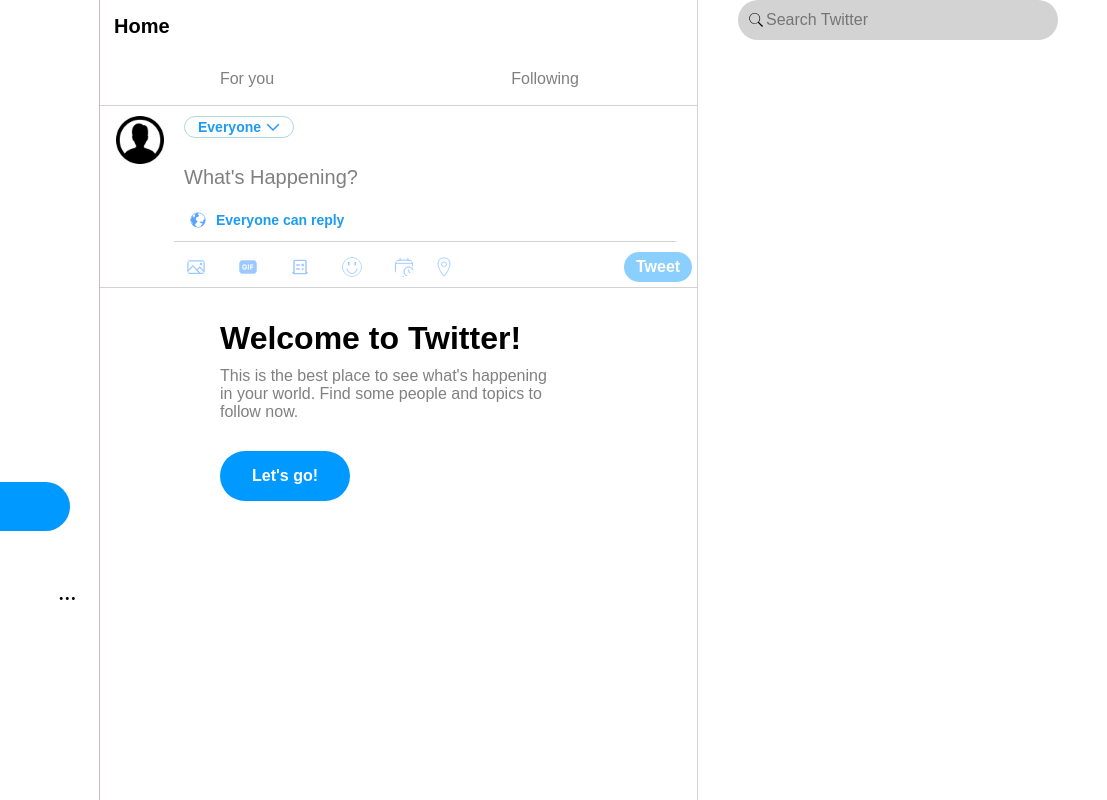
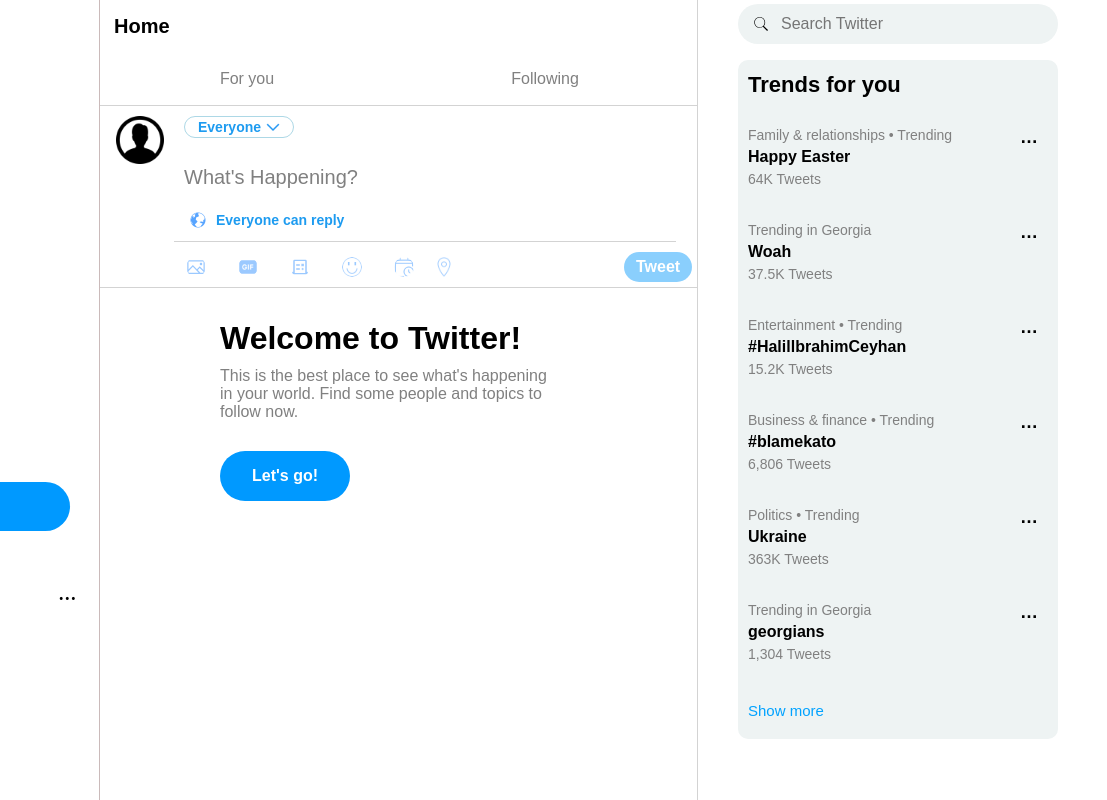
Before and after one commit to dachitsilosani/twittwer, a plain HTML site: page index.html in a window 1280 px wide. Shown: the top 800 px of the page, 173-1280 px from the left. Drawn offline with Linux system fonts and the light colour scheme.

Commit message:
rightsidebar

```diff
--- a/css/rightsidebar.css
+++ b/css/rightsidebar.css
@@ -1,3 +1,7 @@
+.rightsidebar {
+    display: flex;
+    flex-direction: column;
+}
 .searchtwitter {
     width: 300px;
     height: 20px;
@@ -5,19 +9,85 @@
     display: flex;
     align-items: center;
     padding: 10px;
-    background-color: lightgray;
+    background-color: rgb(238, 243, 243);
     border-radius: 20px;
+    margin-top:4px ;
 }
 
 .rightimg {
-width: 16px;
-height: 16px;
+    width: 16px;
+    height: 16px;
+    margin-left: 5px;
 }
 .inputi {
     font-size: 16px;
     font-family: arial;
     font-weight:100;
     border: none;
-    background-color: lightgray;
+    background-color:  rgb(238, 243, 243);
     outline: 0;
+    margin-left: 10px;
 }
+
+
+.trends {
+    margin-left: 40px;
+    margin-top: 16px;
+    background-color: rgb(238, 243, 243);
+    padding-top: 12px;
+    border-radius: 10px;
+}
+
+
+.trends1 span {
+    font-family: arial;
+    font-size: 22px;
+    font-weight: bold;
+
+}
+.trends2 {
+    display: flex;
+    flex-direction: column;
+    margin-top: 20px;
+    padding-top: 4px;
+    padding-bottom: 6px;
+}
+.trends2:hover {
+    cursor: pointer;
+    background-color:rgb(223, 226, 226) ;
+}
+
+.ghia {
+    font-size: 14px;
+    color: gray;
+    display: flex;
+    justify-content: space-between;
+    margin-top: 5px;
+}
+.ghia div {
+    font-weight: bold;
+    color: black;
+    font-size: 18px;
+    padding-right:20px ;
+}
+.muqi {
+    font-weight: bold;
+    font-size: 16px;
+
+}
+.show {
+    padding-top: 10px;
+    margin-top: 24px;
+    padding-bottom: 20px;
+    border-bottom-left-radius:10px ;
+    border-bottom-right-radius: 10px;
+}
+.show span {
+    font-family: arial;
+    font-size: 15px;
+    color: rgb(0, 162, 255);
+}
+.show:hover {
+    cursor: pointer;
+    background-color:rgb(223, 226, 226) ;
+}
--- a/index.html
+++ b/index.html
@@ -136,9 +136,59 @@
     <!--rightsidebar-->
 
 
-    <div class="searchtwitter">
-        <img class="rightimg" src="css/fotoebi/search.svg" alt="">
-        <input class="inputi" type="text" placeholder="Search Twitter">
+    <div class="rightsidebar">
+        <div class="searchtwitter">
+            <img class="rightimg" src="css/fotoebi/search.svg" alt="">
+            <input class="inputi" type="text" placeholder="Search Twitter">
+        </div>
+        <div class="trends">
+            <div class="trends1">
+                <span>Trends for you</span>
+            </div>
+            <div class="trends2">
+                <span class="ghia">Family & relationships &#x2022 Trending <div>&#8230</div>
+                </span>
+                <span class="muqi">Happy Easter</span>
+                <span class="ghia">64K Tweets</span>
+            </div>
+            <div class="trends2">
+                <span class="ghia">Trending in Georgia <div>&#8230</div>
+                </span>
+                <span class="muqi">Woah</span>
+                <span class="ghia">37.5K Tweets</span>
+            </div>
+            <div class="trends2">
+                <span class="ghia">Entertainment &#x2022 Trending <div>&#8230</div>
+                </span>
+                <span class="muqi">#HalillbrahimCeyhan</span>
+                <span class="ghia">15.2K Tweets</span>
+            </div>
+            <div class="trends2">
+                <span class="ghia">Business & finance &#x2022 Trending <div>&#8230</div>
+                </span>
+                <span class="muqi">#blamekato</span>
+                <span class="ghia">6,806 Tweets</span>
+            </div>
+            <div class="trends2">
+                <span class="ghia">Politics &#x2022 Trending <div>&#8230</div>
+                </span>
+                <span class="muqi">Ukraine</span>
+                <span class="ghia">363K Tweets</span>
+            </div>
+            <div class="trends2">
+                <span class="ghia">Trending in Georgia <div>&#8230</div>
+                </span>
+                <span class="muqi">georgians</span>
+                <span class="ghia">1,304 Tweets</span>
+            </div>
+            <div class="show">
+                <span>Show more</span>
+            </div>
+        </div>
+        <div class="whotofollow">
+
+        </div>
+
     </div>
 
 </div>
```
